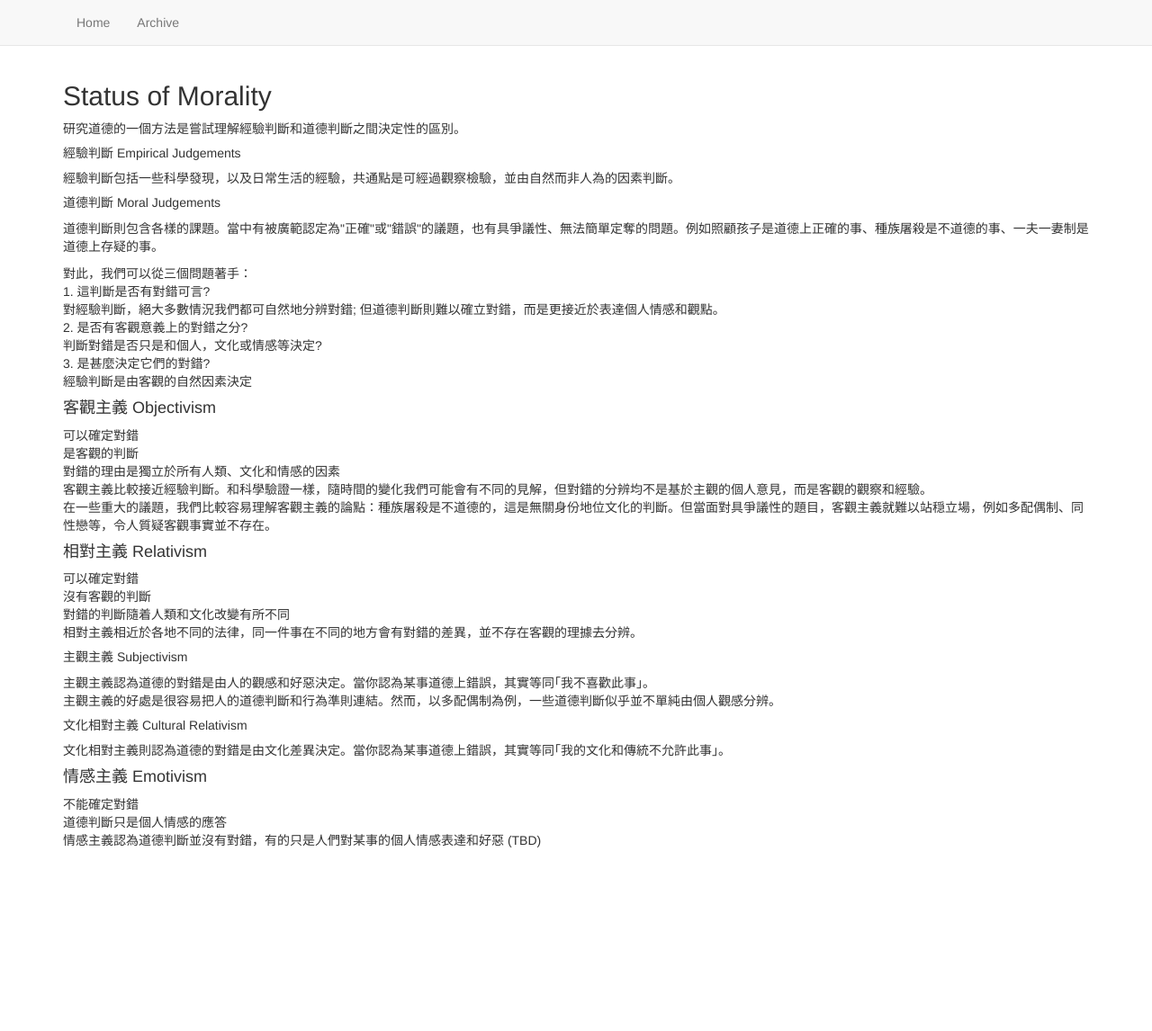
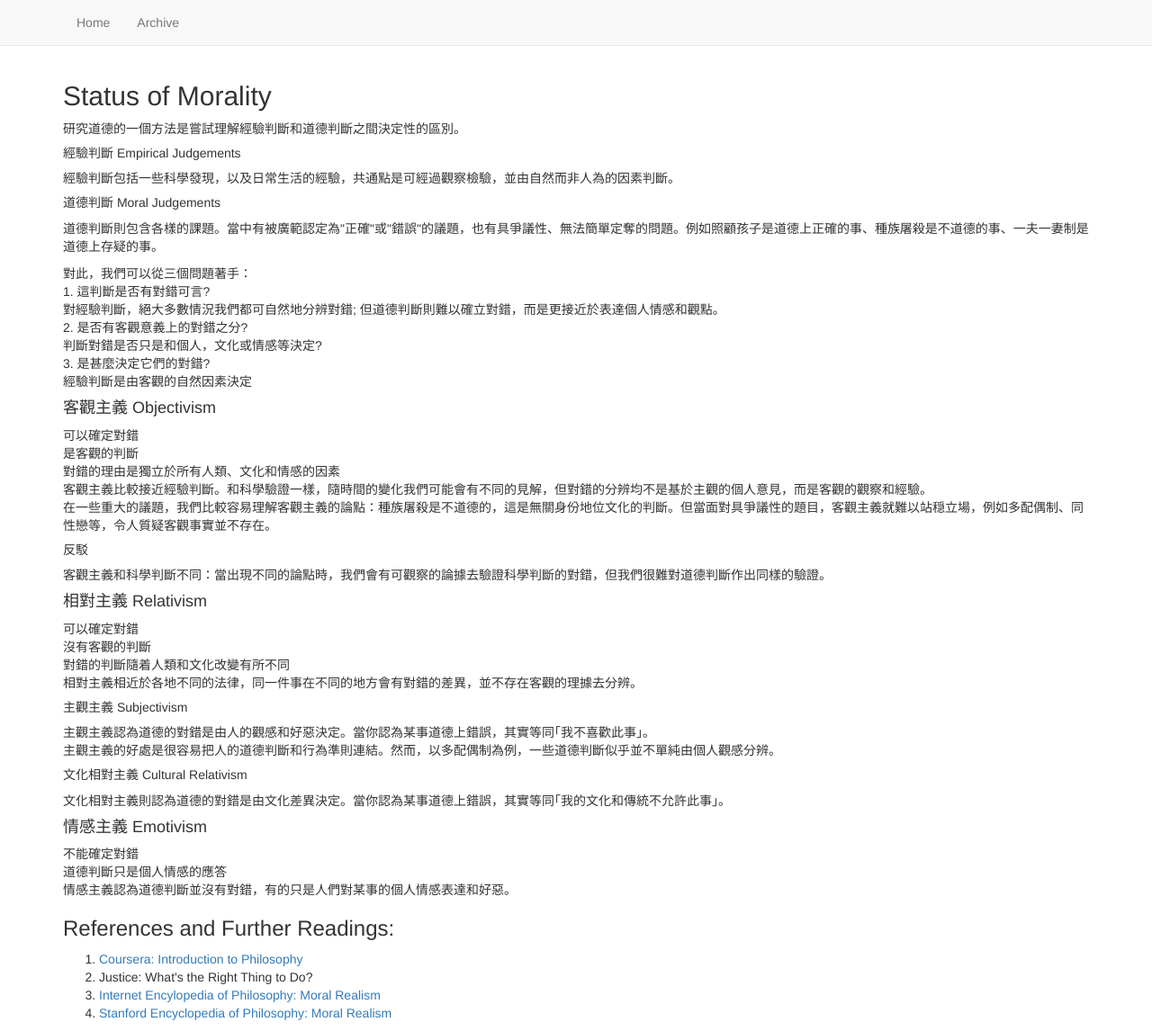
Before and after one commit to garywahaha/garywahaha.github.io, a Jekyll site: the page built from posts/philosophy/_posts/2016-06-20-status-of-morality.html, in a window 1280 px wide and 1146 px high. Shown: the whole window at 90% size. Built offline with Jekyll 4.4.1, drawn with Linux system fonts in a browser that asks for light colours.

Commit message:
Complete week4

```diff
--- a/posts/philosophy/_posts/2016-06-20-status-of-morality.html
+++ b/posts/philosophy/_posts/2016-06-20-status-of-morality.html
@@ -42,6 +42,10 @@ categories: [philosophy]
         客觀主義比較接近經驗判斷。和科學驗證一樣，隨時間的變化我們可能會有不同的見解，但對錯的分辨均不是基於主觀的個人意見，而是客觀的觀察和經驗。<br>
         在一些重大的議題，我們比較容易理解客觀主義的論點：種族屠殺是不道德的，這是無關身份地位文化的判斷。但當面對具爭議性的題目，客觀主義就難以站穏立場，例如多配偶制、同性戀等，令人質疑客觀事實並不存在。
     </div>
+    <div>
+        <h5>反駁</h5>
+        客觀主義和科學判斷不同：當出現不同的論點時，我們會有可觀察的論據去驗證科學判斷的對錯，但我們很難對道德判斷作出同樣的驗證。
+    </div>
 </div>
 
 <div>
@@ -75,5 +79,13 @@ categories: [philosophy]
         道德判斷只是個人情感的應答<br>
     </div>
 
-    情感主義認為道德判斷並沒有對錯，有的只是人們對某事的個人情感表達和好惡 (TBD)
+    情感主義認為道德判斷並沒有對錯，有的只是人們對某事的個人情感表達和好惡。
 </div>
+
+<h3>References and Further Readings:</h3>
+<ol type="1">
+    <li><a href="https://www.coursera.org/learn/philosophy">Coursera: Introduction to Philosophy</a></li>
+    <li>Justice: What's the Right Thing to Do?</li>
+    <li><a href="http://www.iep.utm.edu/moralrea/">Internet Encylopedia of Philosophy: Moral Realism</a></li>
+    <li><a href="http://plato.stanford.edu/entries/moral-realism/">Stanford Encyclopedia of Philosophy: Moral Realism</a></li>
+</ol>
```
